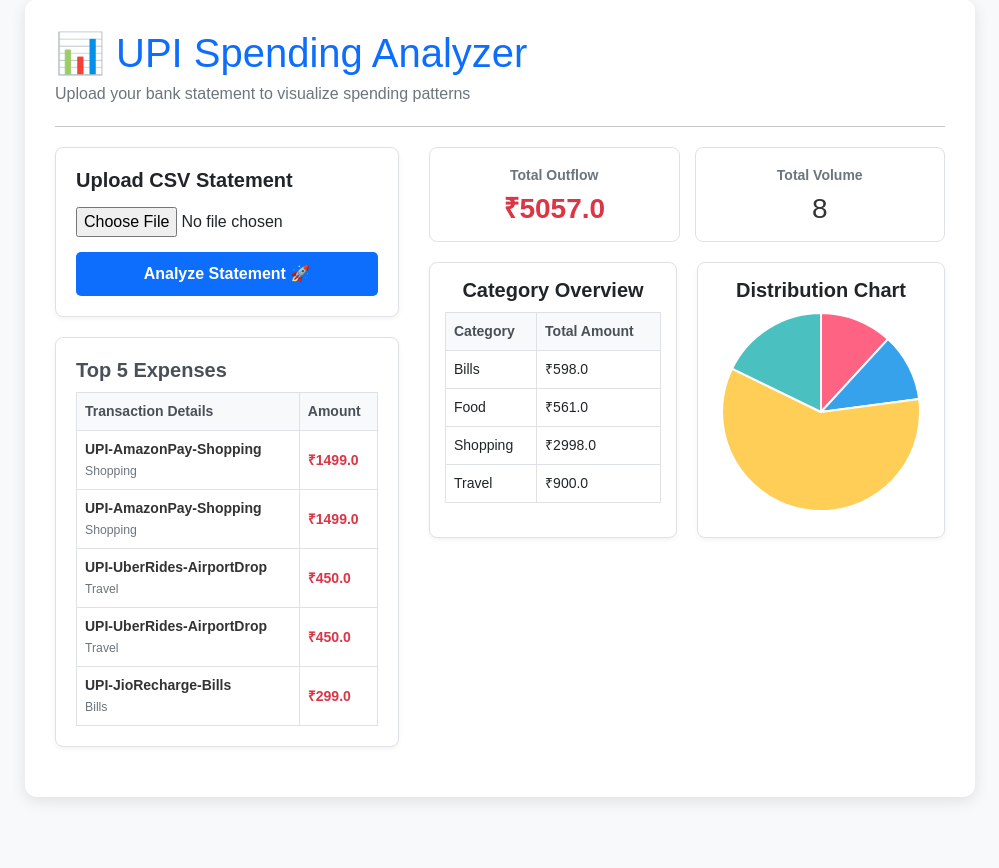
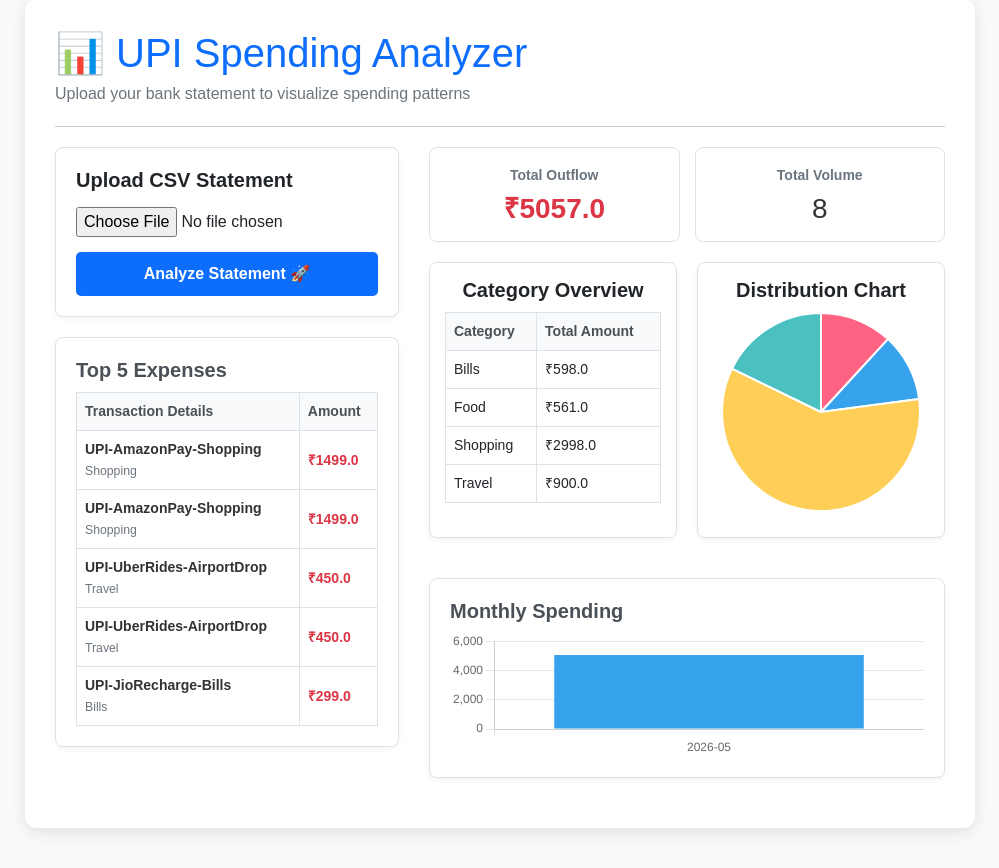
Before and after one commit to deepak764877-a11y/Upi-spending-analyzer, a Flask app: page / in a window 1280 px wide. Shown: the part 41-909 px from the top of the page, without its empty margins (140-1139 px from the left). Before the commit the page ends 842 px from the top, so only its background shows below. Run offline with Flask 3, Linux system fonts and the light colour scheme; data comes from the database, SQL or seed files in the repository.

Commit message:
Add: Monthly spending bar chart and trend analysis

```diff
--- a/app.py
+++ b/app.py
@@ -25,7 +25,7 @@ def get_category(description):
     desc = str(description).lower()
     if 'zomato' in desc or 'swiggy' in desc or 'food' in desc:
         return 'Food'
-    elif 'uber' in desc or 'ola' in desc or 'petrol' in desc or 'fuel' in desc:
+    elif 'uber' in desc or 'ola' in desc or 'petrol' in desc or 'fuel' in desc or 'hpcl' in desc or 'iocl' in desc:
         return 'Travel'
     elif 'amazon' in desc or 'flipkart' in desc or 'shopping' in desc:
         return 'Shopping'
@@ -43,27 +43,43 @@ def home():
     cursor = conn.cursor()
 
     stats = cursor.execute('SELECT SUM(amount) as total_spent, COUNT(id) as total_count FROM transactions').fetchone()
-    category_data = cursor.execute('SELECT category, SUM(amount) as total FROM transactions GROUP BY category').fetchall()
-
+    cats = cursor.execute('SELECT category, SUM(amount) as total FROM transactions GROUP BY category').fetchall()
     top_transactions = cursor.execute('SELECT description, amount, category FROM transactions ORDER BY amount DESC LIMIT 5').fetchall()
+    all_raw = cursor.execute('SELECT date, amount FROM transactions').fetchall()
 
     conn.close()
 
-    chart_labels = [row['category'] for row in category_data]
-    chart_values = [row['total'] for row in category_data]
+    monthly_dict = {}
+    for row in all_raw:
+        raw_date = str(row['date']).replace('/', '-')
+
+        if '-' in raw_date:
+            parts = raw_date.split('-')
+            month_key = f"{parts[0]}-{parts[1]}" if len(parts[0]) == 4 else f"{parts[2]}-{parts[1]}"
+        else:
+            month_key = "Unknown"
+
+        monthly_dict[month_key] = monthly_dict.get(month_key, 0) + abs(float(row['amount']))
+
+    month_labels = sorted(monthly_dict.keys())
+    month_values = [monthly_dict[m] for m in month_labels]
+
+    chart_labels = [row['category'] for row in cats]
+    chart_values = [row['total'] for row in cats]
 
     return render_template(
         'index.html',
         stats=stats,
-        category_data=category_data,
+        category_data=cats,
         chart_labels=chart_labels,
         chart_values=chart_values,
-        top_transactions=top_transactions
+        top_transactions=top_transactions,
+        month_labels=month_labels,
+        month_values=month_values
     )
 
 @app.route('/upload', methods=['POST'])
 def upload_file():
-
     init_db()
 
     file = request.files['file']
@@ -94,5 +110,3 @@ def upload_file():
 if __name__ == '__main__':
     init_db()
     app.run(debug=True)
-    init_db()
-    app.run(debug=True)
--- a/templates/index.html
+++ b/templates/index.html
@@ -6,7 +6,7 @@
     <style>
         body { background-color: #f8f9fa; font-family: Arial, sans-serif; }
         .main-card { max-width: 950px; margin: 40px auto; background: white; padding: 30px; border-radius: 12px; box-shadow: 0 4px 15px rgba(0,0,0,0.1); }
-        .grid-container { display: flex; gap: 30px; text-align: left; margin-top: 20px; }
+        .grid-container { display: flex; gap: 30px; }
         .left-col { flex: 4; }
         .right-col { flex: 6; }
         .feature-box { background: white; padding: 20px; border: 1px solid #dee2e6; border-radius: 8px; margin-bottom: 20px; box-shadow: 0 2px 5px rgba(0,0,0,0.05); }
@@ -25,7 +25,7 @@
         <p style="color: #6c757d; margin-bottom: 20px;">Upload your bank statement to visualize spending patterns</p>
         <hr>
 
-        <div class="grid-container">
+        <div class="grid-container" style="margin-top: 20px;">
             <div class="left-col">
                 <div class="feature-box">
                     <h5 style="margin-top:0; font-weight: bold;">Upload CSV Statement</h5>
@@ -99,19 +99,20 @@
                         </div>
                     </div>
                 </div>
+
+                <div class="feature-box" style="margin-top: 20px;">
+                    <h5 style="font-weight: bold; color: #495057;">Monthly Spending</h5>
+                    <canvas id="monthlyChart" height="80"></canvas>
+                </div>
             </div>
         </div>
-
     </div>
 
     <script src="https://cdn.jsdelivr.net/npm/chart.js"></script>
 
-    <input type="hidden" id="chartLabels" value='{{ chart_labels | tojson }}'>
-    <input type="hidden" id="chartValues" value='{{ chart_values | tojson }}'>
-
     <script>
-        var labels = JSON.parse(document.getElementById('chartLabels').value || '[]');
-        var values = JSON.parse(document.getElementById('chartValues').value || '[]');
+        var labels = {{ chart_labels | tojson }};
+        var values = {{ chart_values | tojson }};
 
         if (labels.length > 0) {
             var ctx = document.getElementById('spendingChart').getContext('2d');
@@ -126,8 +127,33 @@
                 },
                 options: {
                     responsive: true,
+                    plugins: { legend: { display: false } }
+                }
+            });
+        }
+
+        var monthLabels = {{ month_labels | tojson }};
+        var monthValues = {{ month_values | tojson }};
+
+        if (monthLabels.length > 0) {
+            var ctx2 = document.getElementById('monthlyChart').getContext('2d');
+            new Chart(ctx2, {
+                type: 'bar',
+                data: {
+                    labels: monthLabels,
+                    datasets: [{
+                        label: 'Monthly Spending (₹)',
+                        data: monthValues,
+                        backgroundColor: '#36A2EB'
+                    }]
+                },
+                options: {
+                    responsive: true,
                     plugins: {
                         legend: { display: false }
+                    },
+                    scales: {
+                        y: { beginAtZero: true }
                     }
                 }
             });
```
